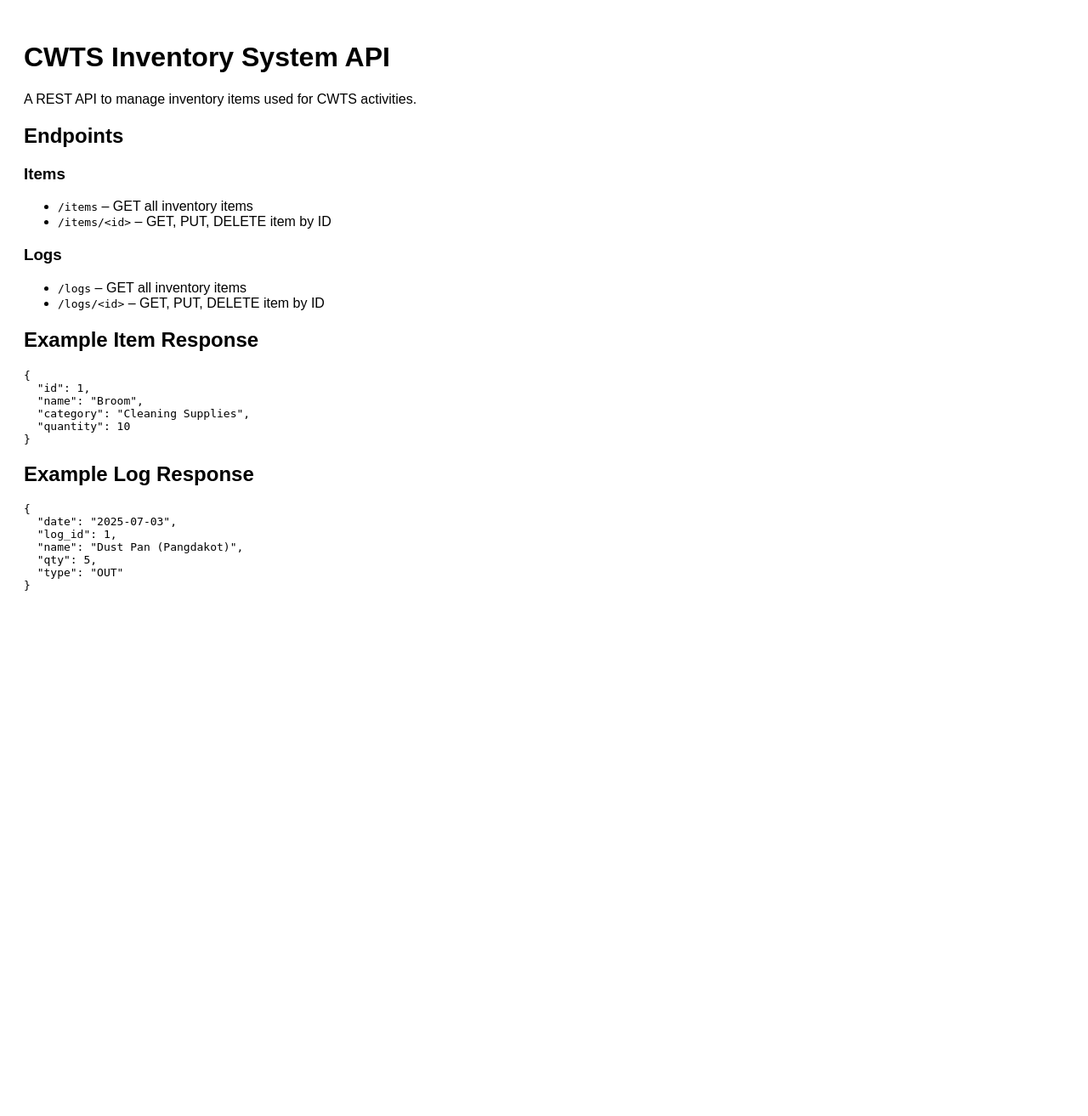
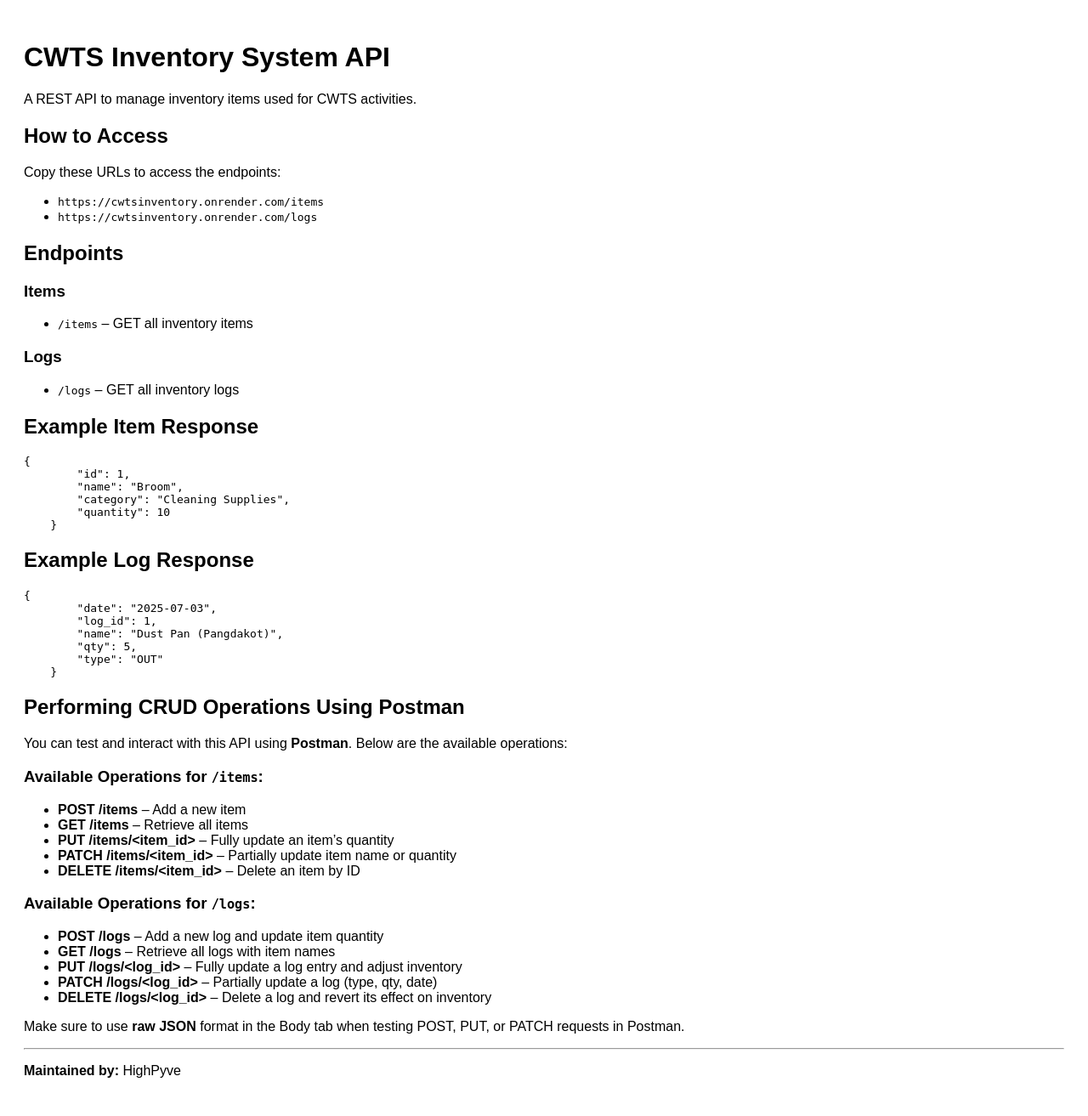
Before and after one commit to Tolentino-MaRose/highpyve-cwts-inventory, a Flask app: template templates/home.html in a window 1280 px wide. Shown: the whole page at 85% size. Before the commit the page ends 695 px from the top, so only its background shows below. Run offline with Flask 3, Linux system fonts and the light colour scheme; the template is opened without the code that fills it, so the values that code supplies are empty.

Commit message:
update html file (#18)

```diff
--- a/templates/home.html
+++ b/templates/home.html
@@ -7,17 +7,22 @@
     <h1>CWTS Inventory System API</h1>
     <p>A REST API to manage inventory items used for CWTS activities.</p>
 
+    <h2>How to Access</h2>
+    <p>Copy these URLs to access the endpoints:</p>
+    <ul>
+      <li><code>https://cwtsinventory.onrender.com/items</code></li>
+      <li><code>https://cwtsinventory.onrender.com/logs</code></li>
+    </ul>
+
     <h2>Endpoints</h2>
     <h3>Items</h3>
     <ul>
       <li><code>/items</code> – GET all inventory items</li>
-      <li><code>/items/&lt;id&gt;</code> – GET, PUT, DELETE item by ID</li>
     </ul>
 
     <h3>Logs</h3>
     <ul>
-      <li><code>/logs</code> – GET all inventory items</li>
-      <li><code>/logs/&lt;id&gt;</code> – GET, PUT, DELETE item by ID</li>
+      <li><code>/logs</code> – GET all inventory logs</li>
     </ul>
 
     <h2>Example Item Response</h2>
@@ -36,5 +41,42 @@
         "qty": 5,
         "type": "OUT"
     }</pre>
+
+    <h2>Performing CRUD Operations Using Postman</h2>
+    <p>You can test and interact with this API using <strong>Postman</strong>.
+      Below are the available operations:</p>
+
+    <h3>Available Operations for <code>/items</code>:</h3>
+    <ul>
+      <li><strong>POST /items</strong> – Add a new item</li>
+      <li><strong>GET /items</strong> – Retrieve all items</li>
+      <li><strong>PUT /items/&lt;item_id&gt;</strong>
+        – Fully update an item’s quantity</li>
+      <li><strong>PATCH /items/&lt;item_id&gt;</strong>
+        – Partially update item name or quantity</li>
+      <li><strong>DELETE /items/&lt;item_id&gt;</strong>
+        – Delete an item by ID</li>
+    </ul>
+
+    <h3>Available Operations for <code>/logs</code>:</h3>
+    <ul>
+      <li><strong>POST /logs</strong>
+        – Add a new log and update item quantity</li>
+      <li><strong>GET /logs</strong>
+        – Retrieve all logs with item names</li>
+      <li><strong>PUT /logs/&lt;log_id&gt;</strong>
+        – Fully update a log entry and adjust inventory</li>
+      <li><strong>PATCH /logs/&lt;log_id&gt;</strong>
+        – Partially update a log (type, qty, date)</li>
+      <li><strong>DELETE /logs/&lt;log_id&gt;</strong>
+        – Delete a log and revert its effect on inventory</li>
+    </ul>
+
+     <p>Make sure to use <strong>raw JSON</strong>
+      format in the Body tab when testing POST, PUT, or
+      PATCH requests in Postman.</p>
+
+    <hr>
+    <p><strong>Maintained by:</strong> HighPyve</p>
   </body>
 </html>
```
Lines whose indentation alone changed are shown as unchanged.
